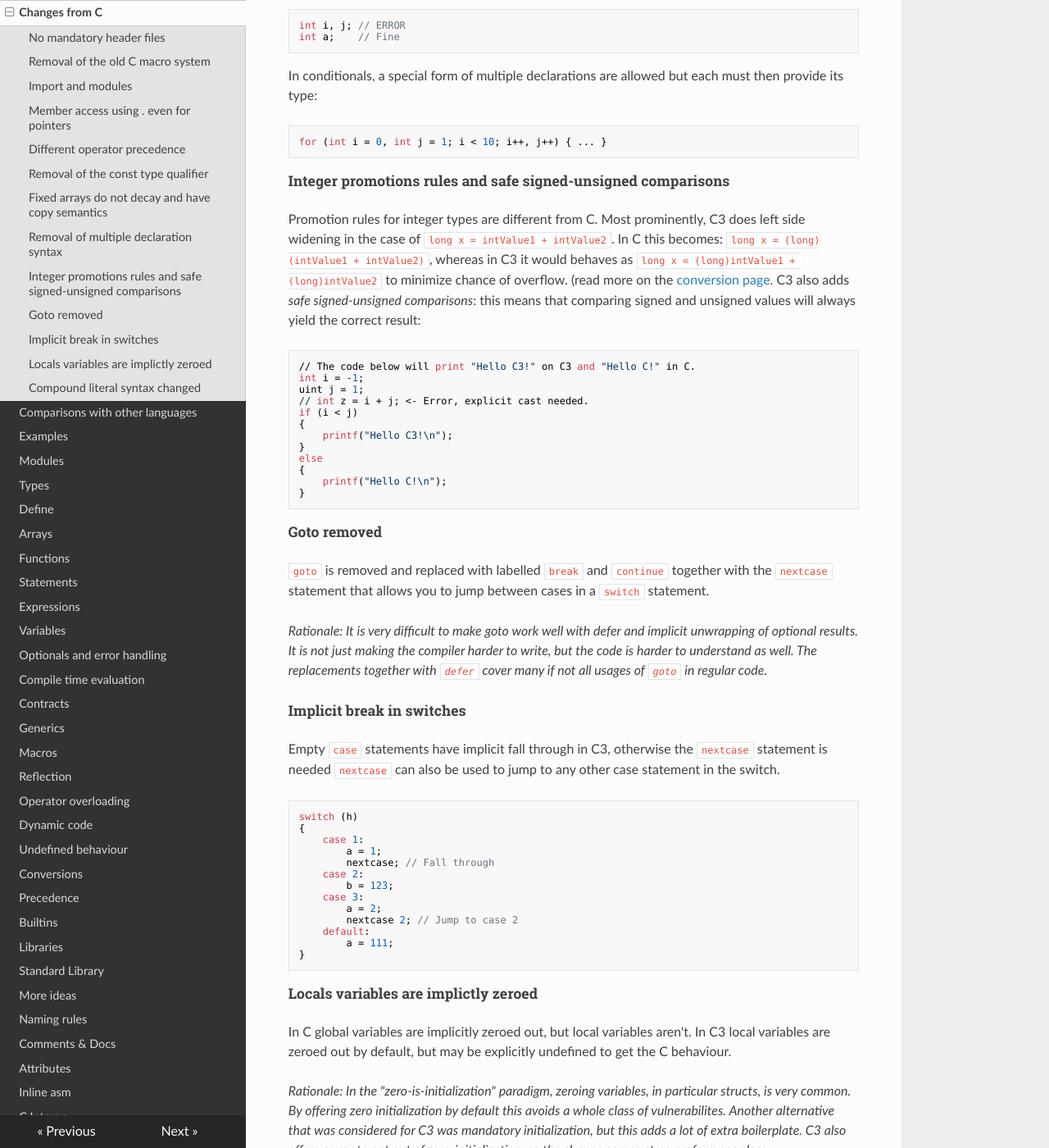
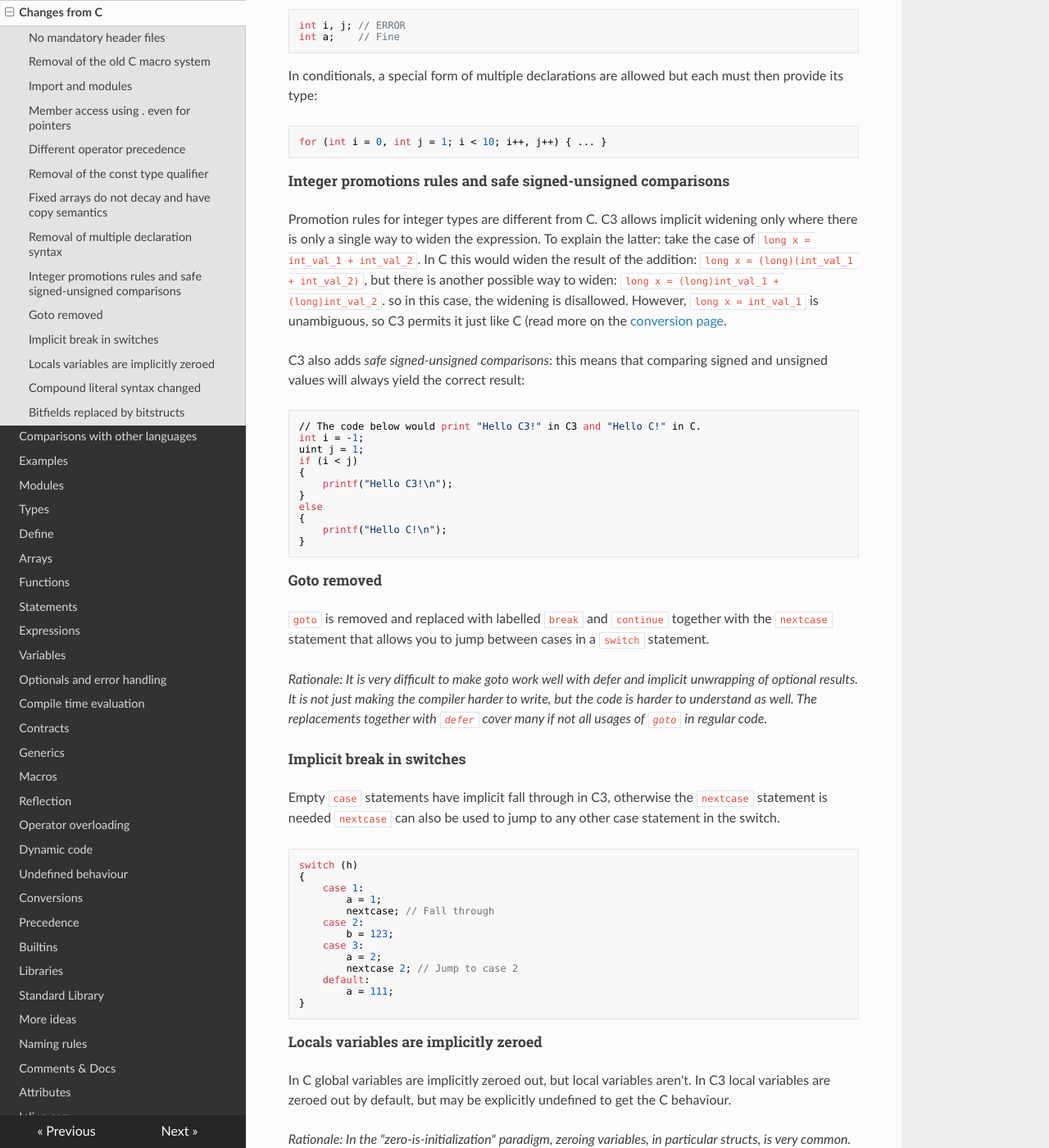
Before and after one commit to c3lang/c3docs-old, an MkDocs documentation site: the page built from docs/changesfromc.md, in a window 1280 px wide and 1400 px high, scrolled down 1523 px. Shown: the whole window at 82% size. Built offline with MkDocs 1.6.1, drawn with Linux system fonts in a browser that asks for light colours; nearby versions of some CDN libraries; some of the changed text lies outside the part shown.

Commit message:
Update with corrected integer promotion rules and added part on bitstructs.

````diff
--- a/docs/changesfromc.md
+++ b/docs/changesfromc.md
@@ -72,23 +72,27 @@
 
 ##### Integer promotions rules and safe signed-unsigned comparisons
 
-Promotion rules for integer types are different from C. Most prominently, C3 does left side widening in the case of `long x = intValue1 + intValue2`. In C this becomes:
-`long x = (long)(intValue1 + intValue2)`, whereas in C3 it would behaves as `long x = (long)intValue1 + (long)intValue2` to minimize chance of overflow. (read more on the [conversion page](../conversion). C3 also adds *safe signed-unsigned comparisons*: this means that comparing signed and unsigned values will always yield the correct result:
+Promotion rules for integer types are different from C.
+C3 allows implicit widening only
+where there is only a single way to widen the expression. To explain the latter:
+take the case of `long x = int_val_1 + int_val_2`. In C this would widen the result of the addition:
+`long x = (long)(int_val_1 + int_val_2)`, but there is another possible
+way to widen: `long x = (long)int_val_1 + (long)int_val_2`. so in this case, the widening
+is disallowed. However, `long x = int_val_1` is unambiguous, so C3 permits it just like C (read more on the [conversion page](../conversion).
 
-```
-// The code below will print "Hello C3!" on C3 and "Hello C!" in C.
-int i = -1;
-uint j = 1;
-// int z = i + j; <- Error, explicit cast needed.
-if (i < j)
-{
-    printf("Hello C3!\n");
-}
-else
-{
-    printf("Hello C!\n");
-}
-```
+C3 also adds *safe signed-unsigned comparisons*: this means that comparing signed and unsigned values will always yield the correct result:
+
+    // The code below would print "Hello C3!" in C3 and "Hello C!" in C.
+    int i = -1;
+    uint j = 1;
+    if (i < j)
+    {
+        printf("Hello C3!\n");
+    }
+    else
+    {
+        printf("Hello C!\n");
+    }
 
 ##### Goto removed
 
@@ -117,7 +121,7 @@
     }
 
 
-##### Locals variables are implictly zeroed
+##### Locals variables are implicitly zeroed
 
 In C global variables are implicitly zeroed out, but local variables aren't. In C3 local variables are zeroed out by default, but may be explicitly undefined to get the C behaviour.
 
@@ -144,3 +148,41 @@
 // C3 with inference:
 call_foo({ 1, 2, 3 });
 ```
+
+##### Bitfields replaced by bitstructs
+
+Bitfields are replaced by bitstructs that have a well-defined encapsulating type, and
+an exact bit layout.
+
+```c
+// C
+struct Foo
+{
+    int a : 3;
+    unsigned b : 4;
+    MyEnum c : 7;
+};
+
+struct Flags
+{
+    bool has_hyperdrive : 1;
+    bool has_tractorbeam : 1;
+    bool has_plasmatorpedoes : 1;
+}
+
+// C3
+bitstruct Foo : short
+{
+    int a : 0..2;
+    uint b : 3..6;
+    MyEnum c : 7..13;
+}
+
+// Simple form, only allowed when all fields are bools.
+struct Flags : char
+{
+    bool has_hyperdrive;
+    bool has_tractorbeam;
+    bool has_plasmatorpedoes;
+}
+```
````
Also changed, not shown: docs/primer.md (+32 -4 lines).
